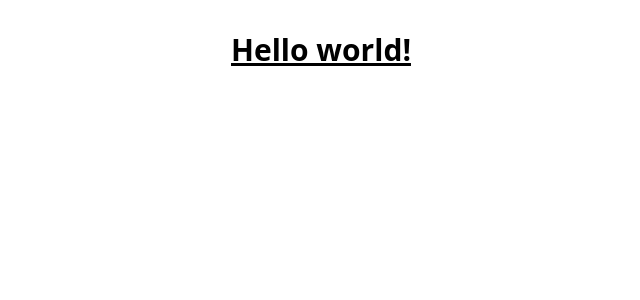
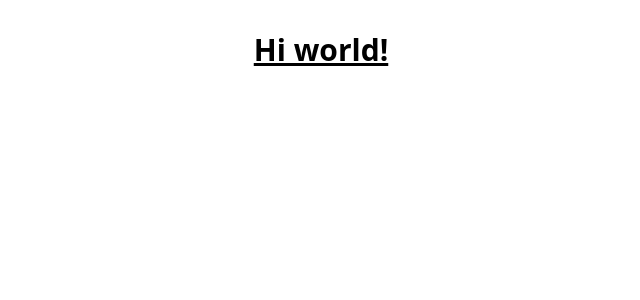
Before and after one commit to kaushik-organization/DBMS-Project, a React (Vite) app in the folder frontend/: page / in a window 1280 px wide. Shown: the top 300 px of the page, without its empty margins (319-959 px from the left). Built offline with nearby package versions, Linux system fonts and the light colour scheme.

Commit message:
initializing project

```diff
--- a/frontend/src/App.jsx
+++ b/frontend/src/App.jsx
@@ -6,7 +6,7 @@
 function App() {
   const [count, setCount] = useState(0);
 
-  return <h1 className="text-3xl font-bold underline">Hello world!</h1>;
+  return <h1 className="text-3xl font-bold underline">Hi world!</h1>;
 }
 
 export default App;
```
